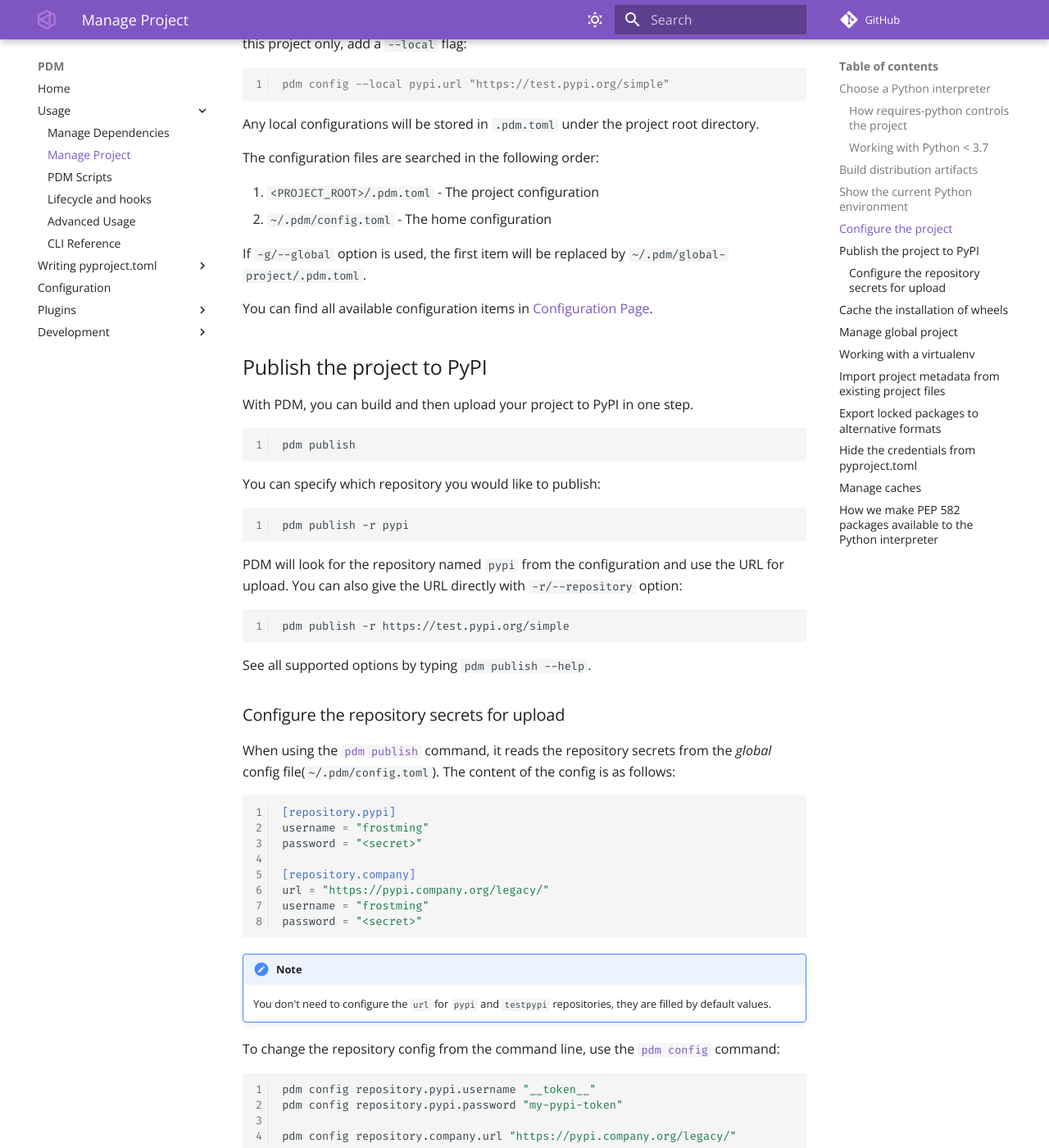
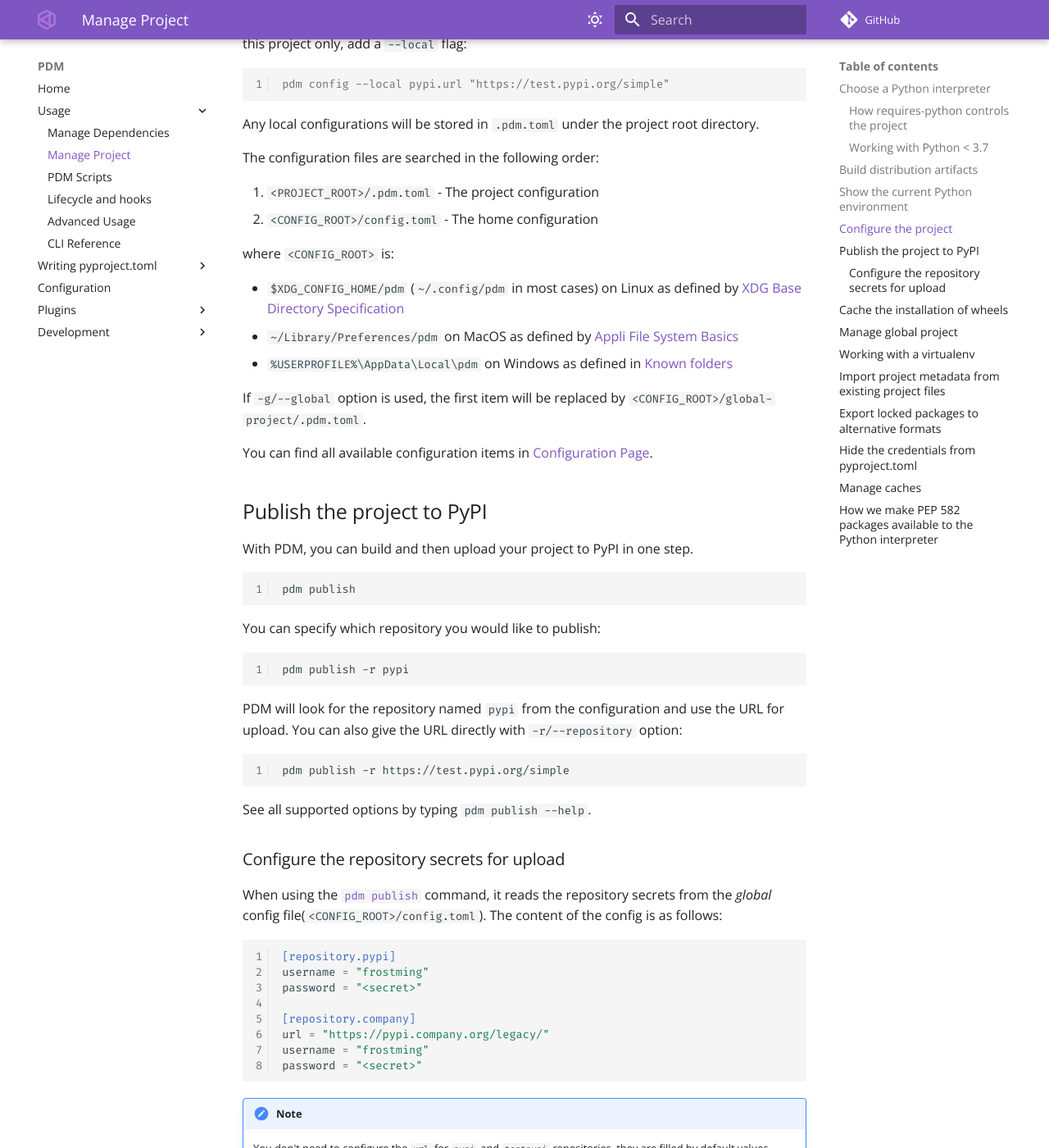
Before and after one commit to ChrisSanderser/pd-ms, an MkDocs documentation site: the page built from docs/docs/usage/project.md, in a window 1280 px wide and 1400 px high, scrolled down 2582 px. Shown: the whole window at 82% size. Built offline with MkDocs 1.6.1 and Material for MkDocs 9.7.7, drawn with Linux system fonts in a browser that asks for light colours; comment, search, counter and statistics services are not loaded; the version menu is left out; some of the changed text lies outside the part shown.

Commit message:
fix(config): use platform standard directories for all PDM directories (#1161)
Fixes #1150

```diff
--- a/docs/docs/usage/project.md
+++ b/docs/docs/usage/project.md
@@ -105,9 +105,15 @@ Any local configurations will be stored in `.pdm.toml` under the project root di
 The configuration files are searched in the following order:
 
 1. `<PROJECT_ROOT>/.pdm.toml` - The project configuration
-2. `~/.pdm/config.toml` - The home configuration
+2. `<CONFIG_ROOT>/config.toml` - The home configuration
 
-If `-g/--global` option is used, the first item will be replaced by `~/.pdm/global-project/.pdm.toml`.
+where `<CONFIG_ROOT>` is:
+
+- `$XDG_CONFIG_HOME/pdm` (`~/.config/pdm` in most cases) on Linux as defined by [XDG Base Directory Specification](https://specifications.freedesktop.org/basedir-spec/basedir-spec-latest.html)
+- `~/Library/Preferences/pdm` on MacOS as defined by [Appli File System Basics](https://developer.apple.com/library/archive/documentation/FileManagement/Conceptual/FileSystemProgrammingGuide/FileSystemOverview/FileSystemOverview.html)
+- `%USERPROFILE%\AppData\Local\pdm` on Windows as defined in [Known folders](https://docs.microsoft.com/en-us/windows/win32/shell/known-folders)
+
+If `-g/--global` option is used, the first item will be replaced by `<CONFIG_ROOT>/global-project/.pdm.toml`.
 
 You can find all available configuration items in [Configuration Page](../configuration.md).
 
```
Also changed, not shown: other parts of docs/docs/usage/project.md (+3 -3 lines), docs/docs/configuration.md (+2 -2 lines), news/1161.fix.md (added, +1 -0 lines), 3 other files.
